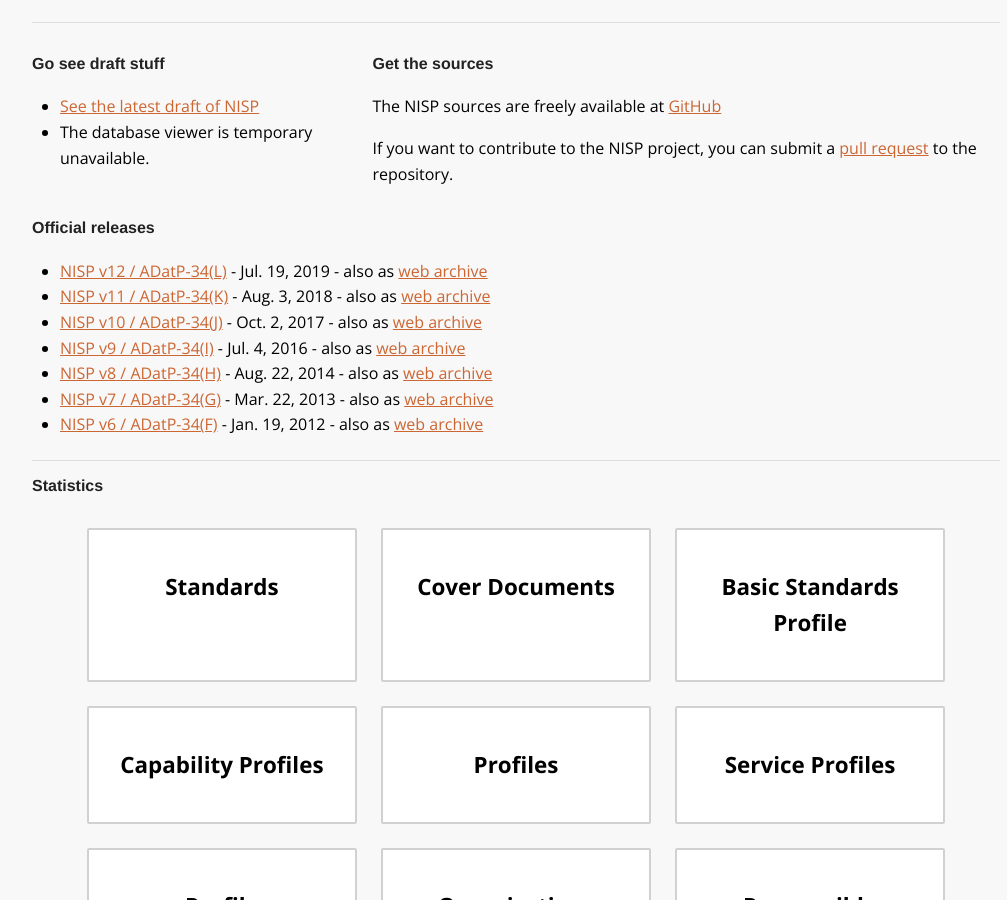
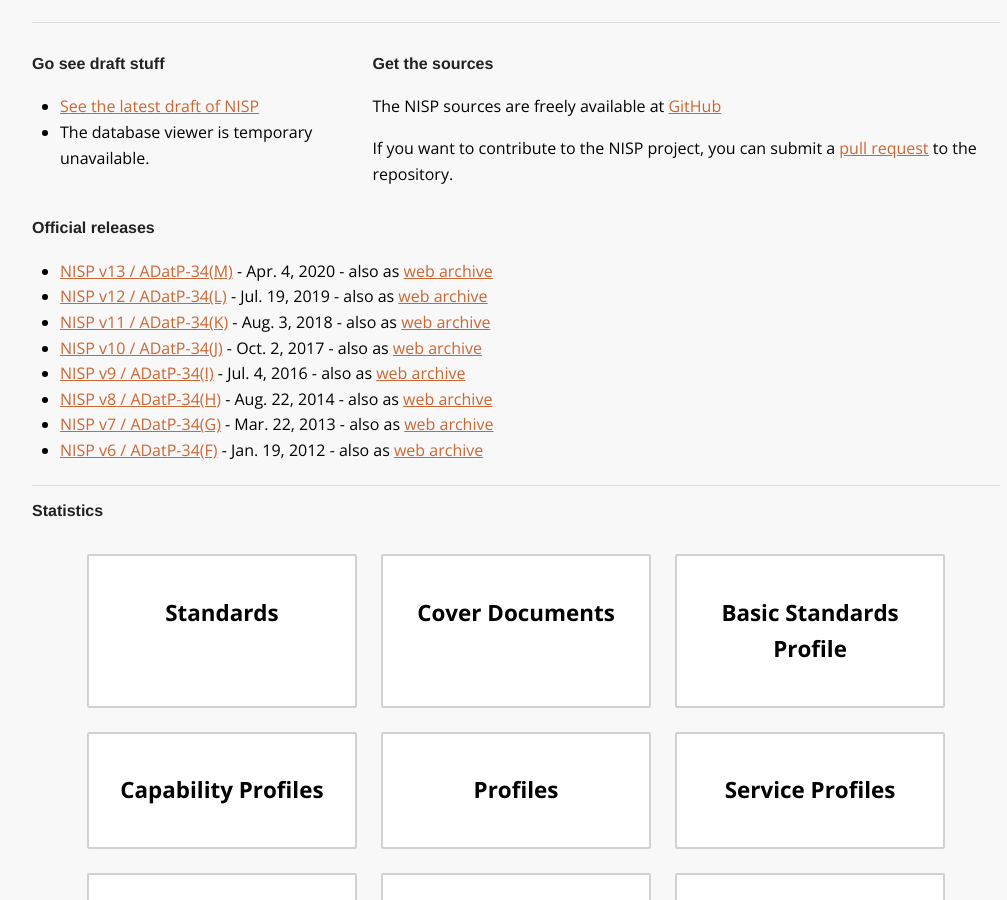
Before and after one commit to stavnstrup/nisp-nation, a Jekyll site: the page built from index.md, in a window 1280 px wide and 900 px high, scrolled down 438 px. Shown: the whole window, without its empty margins (124-1131 px from the left). Built offline with Jekyll 4.4.1, drawn with Linux system fonts in a browser that asks for light colours; nearby versions of some CDN libraries.

Commit message:
Add reference to official NISP 13 release

```diff
--- a/index.md
+++ b/index.md
@@ -12,8 +12,8 @@
 
 The sources to both the documents and the database viewer are stored in a Git repository at GitHub.
 
-* Any change to the NISP tool/document/database repository will immediately trigger a continous integration / continous delivery pipeline. This results in a new version of NISP and an updated statistical overview of the standards and profiles.
-* A local copy of the NISP database viewer is synchronized with the GitHub master twice a day - at 05:00 CET and 17:00 CET - and subsequently transformed and made availible on this page.
+- Any change to the NISP tool/document/database repository will immediately trigger a continous integration / continous delivery pipeline. This results in a new version of NISP and an updated statistical overview of the standards and profiles.
+- A local copy of the NISP database viewer is synchronized with the GitHub master twice a day - at 05:00 CET and 17:00 CET - and subsequently transformed and made availible on this page.
 
 <hr />
 
@@ -37,11 +37,14 @@
 
     <p>The NISP sources are freely available at <a href="https://github.com/stavnstrup/nisp-tools">GitHub</a></p>
     <p>If you want to contribute to the NISP project, you can submit a <a href="https://help.github.com/articles/creating-a-pull-request/">pull request</a> to the repository.</p>
+
   </div>
 </div>
 
 <h4>Official releases</h4>
 <ul>
+  <li><a href="{{ page.archive-location}}/nisp-13.0/">NISP v13 / ADatP-34(M)</a> -
+  Apr. 4, 2020  - also as <a href="{{ page.archive-location}}/nisp-web-13.0-release.zip">web archive</a></li>
   <li><a href="{{ page.archive-location}}/nisp-12.0/">NISP v12 / ADatP-34(L)</a> -
   Jul. 19, 2019  - also as <a href="{{ page.archive-location}}/nisp-web-12.0-release.zip">web archive</a></li>
   <li><a href="{{ page.archive-location}}/nisp-11.0/">NISP v11 / ADatP-34(K)</a> -
@@ -68,12 +71,12 @@
 
 #### Coherency Checks of the NISP Database
 
-* [Overview of all standards and profiles]({{page.debug-location}}/current.html)
-* [Overview of all standards and profiles incl. **deleted** elements]({{page.debug-location}}/overview.html)
-* [Events in the database]({{page.debug-location}}/dates.html) - when was entities added, changed or deleted
-* [Responsible parties]({{page.debug-location}}/responsibleparties.html) - Sort all standards by responsible party
-* [Candidate standards]({{page.debug-location}}/upcoming.html)
-* [Parent/child relationship]({{page.debug-location}}/family.html)
+- [Overview of all standards and profiles]({{page.debug-location}}/current.html)
+- [Overview of all standards and profiles incl. **deleted** elements]({{page.debug-location}}/overview.html)
+- [Events in the database]({{page.debug-location}}/dates.html) - when was entities added, changed or deleted
+- [Responsible parties]({{page.debug-location}}/responsibleparties.html) - Sort all standards by responsible party
+- [Candidate standards]({{page.debug-location}}/upcoming.html)
+- [Parent/child relationship]({{page.debug-location}}/family.html)
 
 <!--
 * [Overview of all standards and profiles](/debug/overview.html)
```
